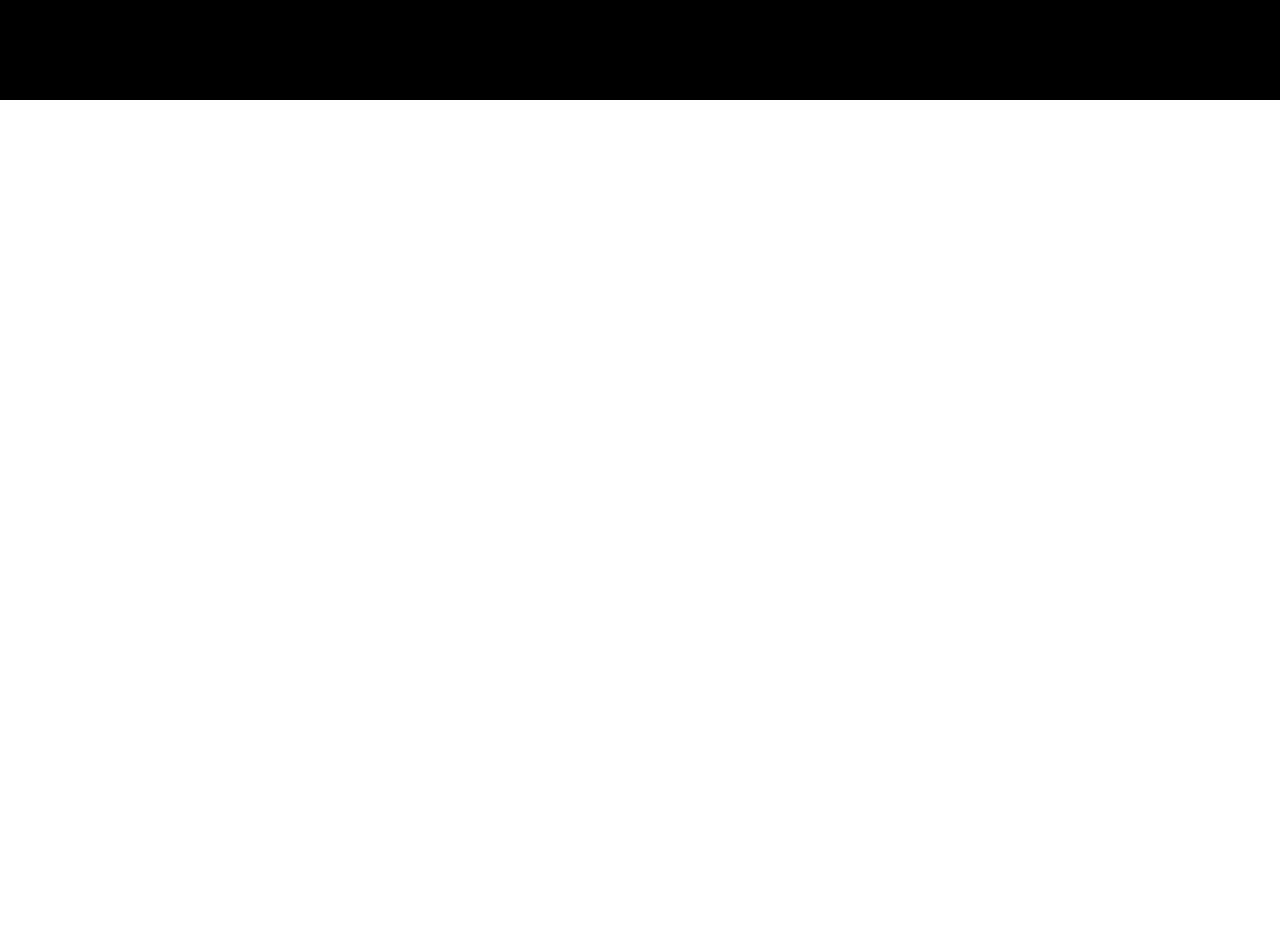
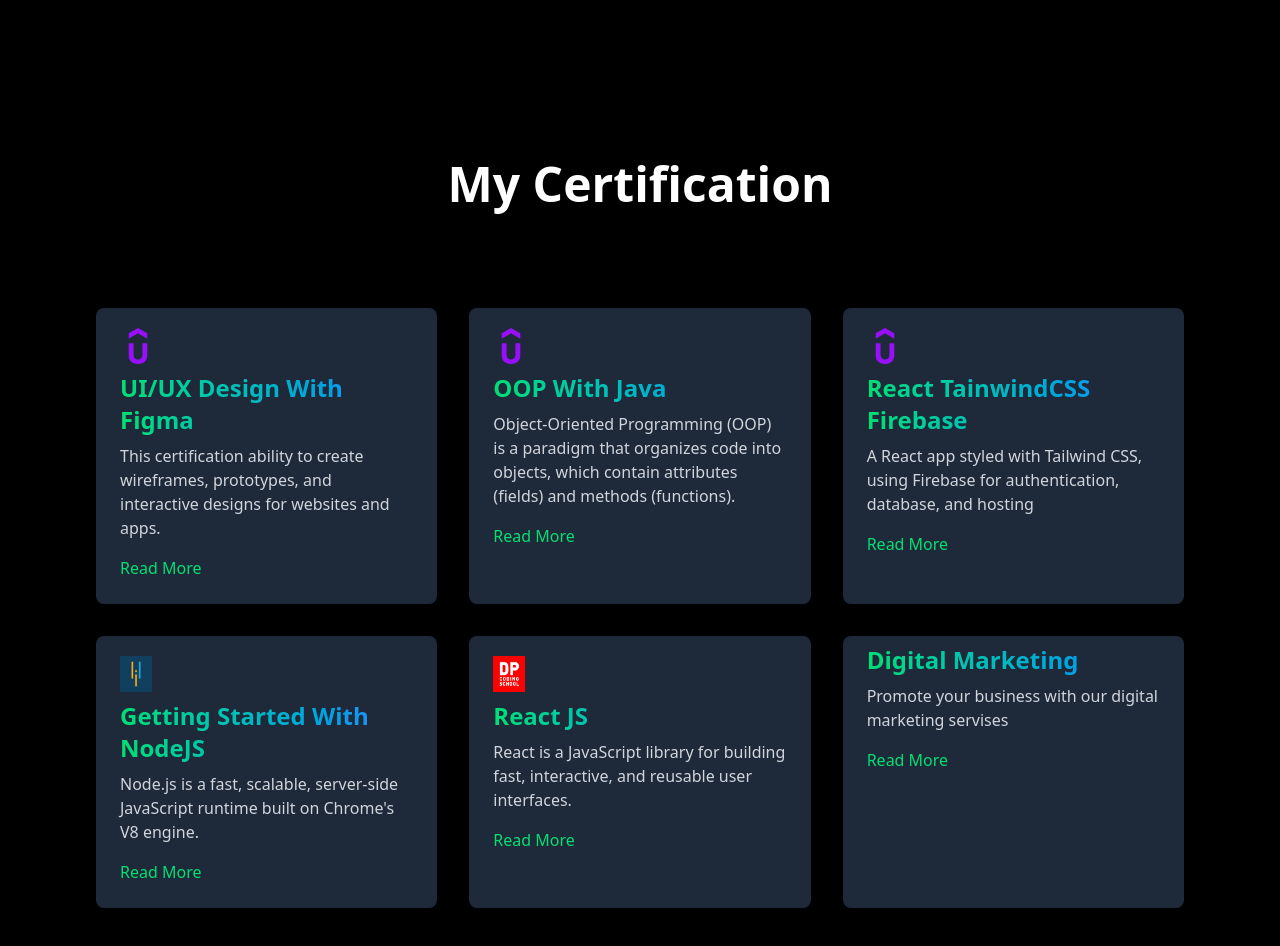
Before and after one commit to yasindu2000/my-portfolio, a React (Vite) app: page / in a window 1280 px wide. Shown: the part 1400-2346 px from the top of the page. Before the commit the page ends 1500 px from the top, so only its background shows below. Built offline with nearby package versions, Linux system fonts and the light colour scheme.

Commit message:
complte certificate.jsx

```diff
--- a/src/App.jsx
+++ b/src/App.jsx
@@ -2,6 +2,7 @@ import React from 'react'
 import Navbar from './components/Navbar'
 import Hero from './components/Hero'
 import About from './components/About'
+import Certification from './components/Certification'
 
 
 function App() {
@@ -11,6 +12,7 @@ function App() {
     <Navbar/>
     <Hero/>
     <About/>
+    <Certification/>
     </div>
   )
 }
--- a/src/components/About.jsx
+++ b/src/components/About.jsx
@@ -6,7 +6,7 @@ import { FaNodeJs } from 'react-icons/fa'
 
 function About() {
   return (
-    <div className="bg-black text-white py-20" id="about">
+    <div className="bg-black text-white py-15" id="about">
       <div className="container mx-auto px-8 md:px-16 lg:px-24 mb-30 mt-10">
         <h2 className="text-5xl font-bold text-center mb-15">About Me</h2>
         <div className="flex flex-col md:flex-row items-center md:space-x-12 ">
--- /dev/null
+++ b/src/components/Certification.jsx
@@ -0,0 +1,91 @@
+import React from 'react'
+import { SiUdemy } from 'react-icons/si';
+import Img from '../assets/images.png'
+import Img2 from '../assets/download.png'
+const services = [
+    {
+      id: 1,
+      image:<SiUdemy className="text-4xl text-purple-600 mt-5"/>,
+      title: "UI/UX Design With Figma",
+      description: "This certification ability to create wireframes, prototypes, and interactive designs for websites and apps.",
+      link:<a href="https://udemy-certificate.s3.amazonaws.com/pdf/UC-497d7cd9-5a7e-4a60-8aac-c8dd0ce60822.pdf" className="mt-4 inline-block text-green-400 hover:text-blue-500" >Read More</a>
+
+    },
+    {
+      id: 2,
+      image:<SiUdemy className="text-4xl text-purple-600 mt-5"/>,
+      title: "OOP With Java",
+      description: "Object-Oriented Programming (OOP) is a paradigm that organizes code into objects, which contain attributes (fields) and methods (functions).",
+      link:<a href="https://udemy-certificate.s3.amazonaws.com/pdf/UC-00cbe6ef-16fa-4ae1-a12b-5d6e8957f8b6.pdf" className="mt-4 inline-block text-green-400 hover:text-blue-500" >Read More</a>
+    },
+    {
+      id: 3,
+      title: "React TainwindCSS Firebase",
+      image:<SiUdemy className="text-4xl text-purple-600 mt-5"/>,
+      description: "A React app styled with Tailwind CSS, using Firebase for authentication, database, and hosting",
+      link:<a href="https://udemy-certificate.s3.amazonaws.com/pdf/UC-f634ec89-6a06-4cbe-b11d-baae382e697e.pdf" className="mt-4 inline-block text-green-400 hover:text-blue-500" >Read More</a>
+    },
+    {
+      id: 4,
+      title: "Getting Started With NodeJS",
+      image:<img
+      src={Img}
+      alt="Simplilearn Logo"
+      className="w-8 h-9 mt-5"
+    />,
+      description: "Node.js is a fast, scalable, server-side JavaScript runtime built on Chrome's V8 engine.",
+      link:<a href="https://simpli-web.app.link/e/j0ASJxLSzRb" className="mt-4 inline-block text-green-400 hover:text-blue-500" >Read More</a>
+    },
+    {
+      id: 5,
+      image:<img
+      src={Img2}
+      alt="Simplilearn Logo"
+      className="w-8 h-9 mt-5"
+    />,
+      title: "React JS",
+      description: "React is a JavaScript library for building fast, interactive, and reusable user interfaces.",
+      link:<a href="https://www.dpitcampus.lk/lms/mod/customcert/view.php?id=1754&downloadown=1" className="mt-4 inline-block text-green-400 hover:text-blue-500" >Read More</a>
+    },
+    {
+      id: 6,
+      title: "Digital Marketing",
+      description: "Promote your business with our digital marketing servises",
+      link:<a href="" className="mt-4 inline-block text-green-400 hover:text-blue-500" >Read More</a>
+    },
+  ];
+
+function Certification() {
+  return (
+    <div className="bg-black text-white py-5" id="certification">
+      <div className="container mx-auto px-8 md:px-16 lg:px-24 mb-30 ">
+        <h2 className="text-5xl font-bold text-center mb-15 p-10">My Certification</h2>
+        <div className="grid grid-cols-1 md:grid-cols-2 lg:grid-cols-3 gap-8">
+          {services.map((service) => (
+            <div
+              key={service.id}
+              className="bg-gray-800 px-6 pb-6 rounded-lg hover:shadow-lg transform
+              transition-transform duration-300 hover:scale-105"
+            >
+              <div
+                className="text-right text-2xl font-bold text-transparent bg-clip-text
+              bg-gradient-to-r from-green-600 to-blue-400"
+              >
+
+              </div>
+              {service.image}
+              <h3 className="mt-2 text-2xl font-bold text-transparent bg-clip-text
+              bg-gradient-to-r from-green-400 to-blue-500">
+                {service.title}
+              </h3>
+              <p className="mt-2 text-gray-300">{service.description}</p>
+              {service.link}
+            </div>
+          ))}
+        </div>
+      </div>
+    </div>
+  )
+}
+
+export default Certification
--- a/src/components/Hero.jsx
+++ b/src/components/Hero.jsx
@@ -3,7 +3,7 @@ import HeroImage from '../assets/logo.jpg'
 
 function Hero() {
   return (
-    <div className='bg-black text-white text-center py-20 '>
+    <div className='bg-black text-white text-center py-25 '>
         <img src={HeroImage} alt="" className="mx-auto mb-10 w-52 h-52 rounded-full object-cover transform transition-transform duration-300 hover:scale-105" />
         <h1 className='text-5xl font-bold'>
           I'm {" "}
--- a/src/components/Navbar.jsx
+++ b/src/components/Navbar.jsx
@@ -9,7 +9,7 @@ function Navbar() {
             <div className="space-x-6 text-xl font-semibold">
                 <Link to="home" spy={true} smooth={true} duration={500} className="cursor-pointer hover:text-gray-400 transition duration-300 ease-in-out">Home</Link>
                 <Link to="about" spy={true} smooth={true} duration={500} className="hover:text-gray-400 cursor-pointer">About Me</Link>
-                <Link to="services" spy={true} smooth={true} duration={500} className="hover:text-gray-400 cursor-pointer">Certificates</Link>
+                <Link to="certification" spy={true} smooth={true} duration={500} className="hover:text-gray-400 cursor-pointer">Certificates</Link>
                 <Link to="projects" spy={true} smooth={true} duration={500} className="hover:text-gray-400 cursor-pointer">Projects</Link>
                 <Link to="contact" spy={true} smooth={true} duration={500} className="hover:text-gray-400 cursor-pointer">Contact</Link>
             </div>
```
Also changed, not shown: src/assets/download.png (added), src/assets/images.png (added).
